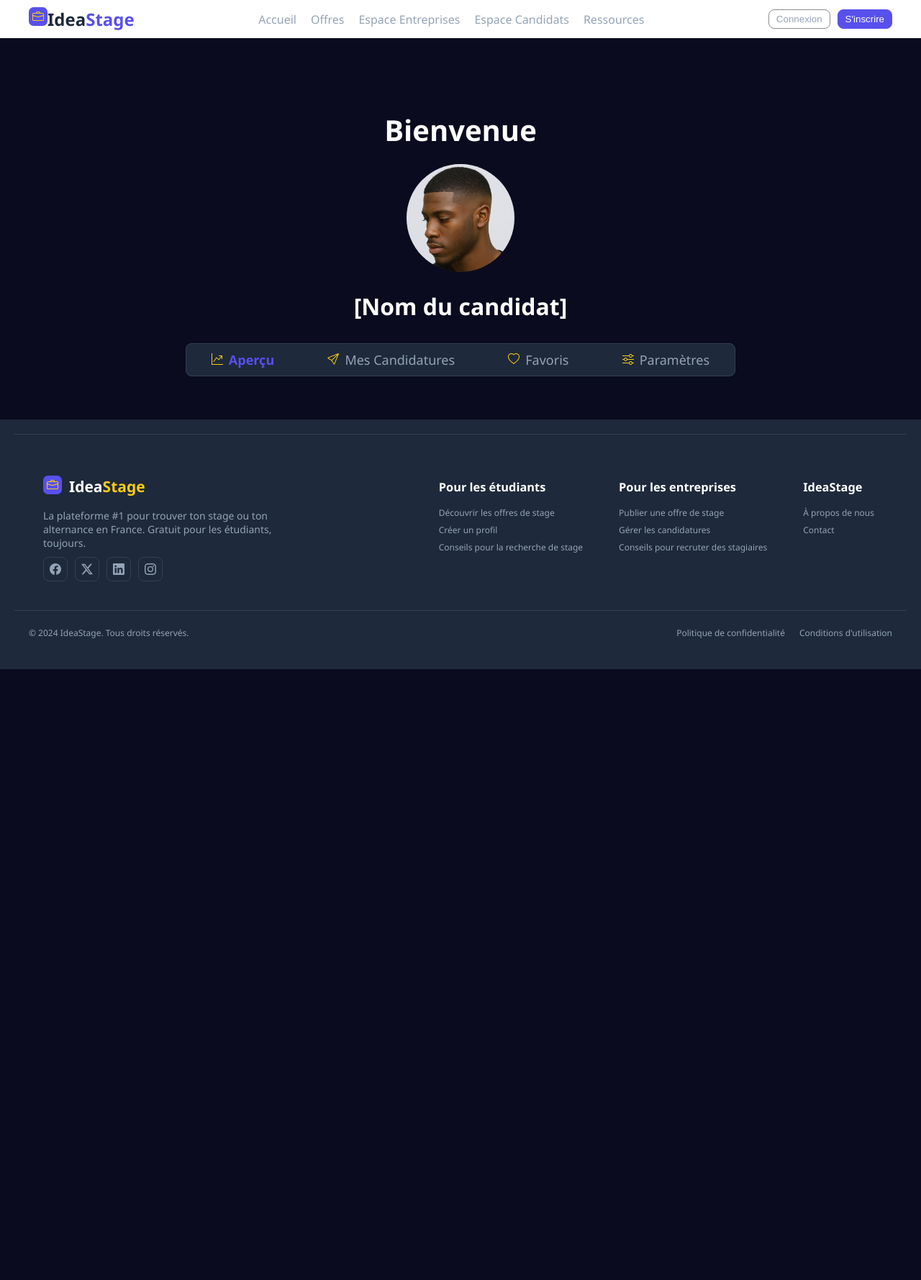
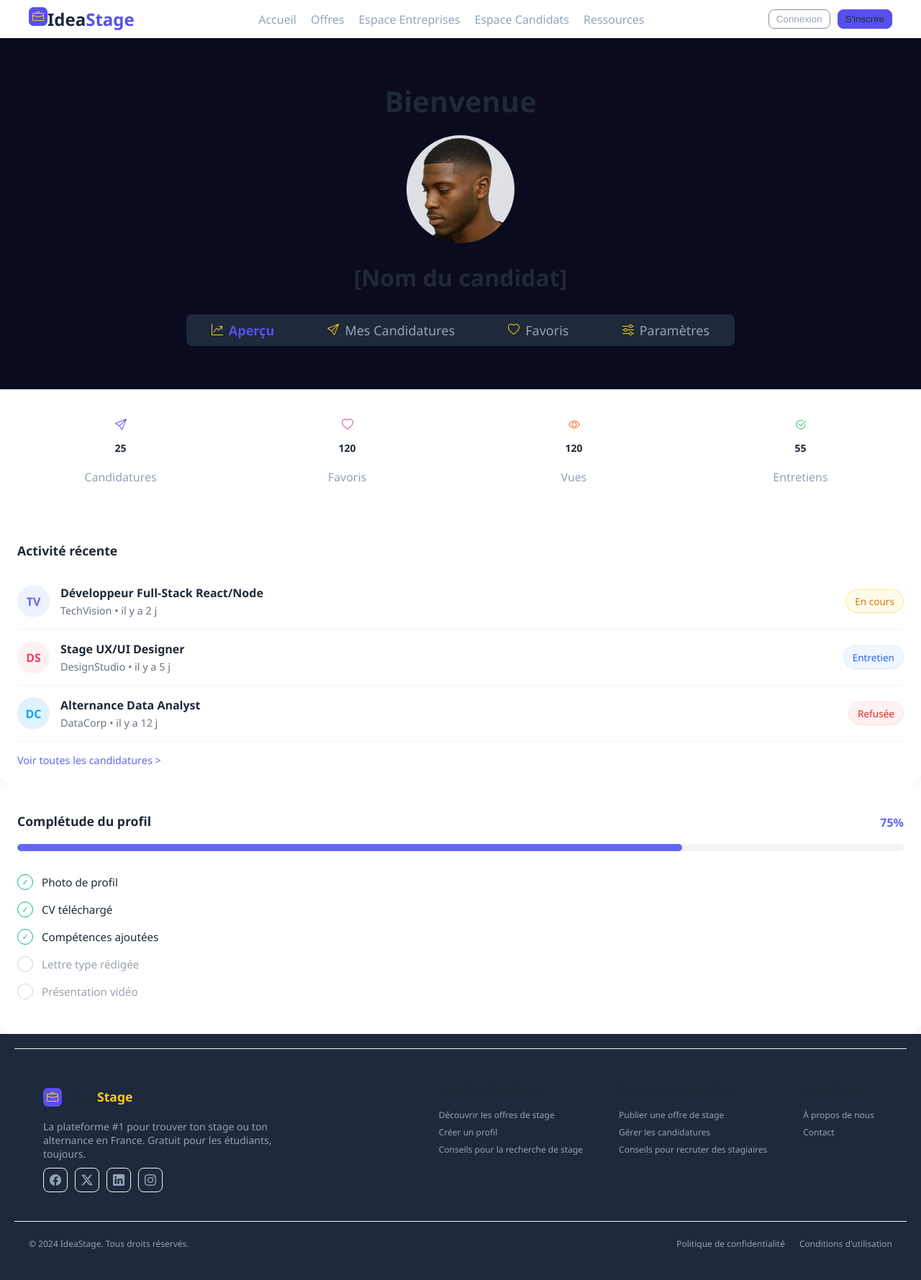
Before and after one commit to slowalie/Projet-WEB, a PHP site: page /espace-candidat.html in a window 1280 px wide. Shown: the whole page at 72% size. Before the commit the page ends 930 px from the top, so only its background shows below. Run offline with PHP 8.4, Linux system fonts and the light colour scheme.

Commit message:
apercu done

```diff
--- a/assets/candidat-style.css
+++ b/assets/candidat-style.css
@@ -11,6 +11,8 @@
     /* --- COULEURS DE MARQUE (ACCENTS) --- */
     --primary-violet: #5850ec; /* Le violet du bouton "S'inscrire" et du mot "stage" */
     --primary-yellow: #facc15; /* Le jaune moutarde du mot "alternance" */
+    --primary-blue: #3b82f6;   /* Bleu vif pour les éléments d'accentuation (ex: survol des liens) */
+    --primary-green: #22c55e;  /* Vert vif pour les éléments d'accentuation (ex: boutons) */
 
     /* --- TEXTE --- */
     --text-main: #ffffff;      /* Blanc pour les titres et textes principaux */
@@ -33,8 +35,17 @@
     --bg-dark: #0a0b1e;
     --purple: #6366f1;
     --yellow: #f59e0b;
+    --orange: #f97316;
+    --pink: #ec4899;
     --shadow--purple: rgba(99, 102, 241, 0.5);
     --shadow-yellow: rgba(245, 158, 11, 0.5);
+
+    --bg-color: #f8faff;
+    --card-bg: #ffffff;
+    --primary-purple: #6366f1;
+    --text-main: #1f2937;
+    --text-sub: #6b7280;
+    --border-color: #f3f4f6;
 
 }
 
@@ -169,6 +180,7 @@ main {
     font-family: 'Segoe UI', Tahoma, Geneva, Verdana, sans-serif;
 }
 
+/* --- STYLES POUR LE header --- */
 
 .head {
     background-color: var(--bg-dark);
@@ -193,7 +205,7 @@ main {
 .nav-candidat {
     display: flex;
     justify-content: center;
-    border: 1px solid var(--border-color);
+
     border-radius: var(--border-radius);
     padding: 10px 0;
     margin-top: 30px;
@@ -228,6 +240,159 @@ main {
     margin-right: 8px;
     color: var(--primary-yellow);
 }
+
+.apercu-grid {
+    display: grid;
+    grid-template-columns: repeat(auto-fit, minmax(250px, 1fr));
+    gap: 20px;
+    padding: 20px;
+}
+
+.apercu-card {
+    background-color: var(--bg-input);
+    border-radius: var(--border-radius);
+    padding: 20px;
+    color: var(--text-muted);
+    display: flex;
+    flex-direction: column;
+    align-items: center;
+    text-align: center;
+}
+
+.apercu-card h2 {
+    margin-top: 10px;
+    font-size: 14px;
+    color: var(--text-dark);
+}
+
+.apercu-card:hover {
+    box-shadow: 0 4px 8px var(--shadow--purple);
+    transition: 0.3s ease-in-out;
+}
+
+.logo-card svg {
+    background-color: var(--primary-violet);
+    border-radius: 25%;
+    color: var(--primary-violet);
+    padding: 5px;
+}
+
+.logo-card1 svg  {
+    color: var(--primary-violet);
+}
+
+.logo-card2 svg {
+    color: var(--pink);
+}
+
+.logo-card3 svg {
+    color: var(--orange);
+}
+
+.logo-card4 svg {
+    color: var(--primary-green);
+}
+
+/* --- STYLES POUR LE activite --- */
+
+.card {
+  background: var(--card-bg);
+  border-radius: 16px;
+  padding: 24px;
+  box-shadow: 0 4px 6px -1px rgba(0, 0, 0, 0.05);
+}
+
+h2 { font-size: 1.1rem; color: var(--text-main); margin-bottom: 20px; }
+h3 { font-size: 1rem; margin: 0; color: var(--text-main); }
+
+/* --- Liste d'activités --- */
+.activity-list { list-style: none; padding: 0; }
+
+.activity-item {
+  display: flex;
+  align-items: center;
+  padding: 16px 0;
+  border-bottom: 1px solid var(--border-color);
+}
+
+.icon-circle {
+  width: 45px;
+  height: 45px;
+  border-radius: 50%;
+  display: flex;
+  align-items: center;
+  justify-content: center;
+  font-weight: bold;
+  margin-right: 15px;
+}
+
+/* Couleurs des icônes */
+.tv { background: #eef2ff; color: #6366f1; }
+.ds { background: #fff1f2; color: #f43f5e; }
+.dc { background: #e0f2fe; color: #0ea5e9; }
+
+.activity-info { flex-grow: 1; }
+.activity-info p { margin: 4px 0 0; color: var(--text-sub); font-size: 0.9rem; }
+
+/* Badges */
+.badge {
+  padding: 6px 12px;
+  border-radius: 20px;
+  font-size: 0.85rem;
+}
+.yellow { background: #fffbeb; color: #d97706; border: 1px solid #fde68a; }
+.blue { background: #eff6ff; color: #2563eb; border: 1px solid #dbeafe; }
+.red { background: #fef2f2; color: #dc2626; border: 1px solid #fee2e2; }
+
+.view-all {
+  display: block; margin-top: 15px; color: var(--primary-purple);
+  text-decoration: none; font-size: 0.9rem; font-weight: 500;
+}
+
+/* --- Barre de progression --- */
+.space-between { display: flex; justify-content: space-between; align-items: center; }
+.percentage { color: var(--primary-purple); font-weight: bold; }
+
+.progress-bar-container {
+  background: #f3f4f6;
+  height: 10px;
+  border-radius: 5px;
+  margin-bottom: 24px;
+  overflow: hidden;
+}
+
+.progress-fill {
+  background: var(--primary-purple);
+  height: 100%;
+  border-radius: 5px;
+}
+
+/* Checklist */
+.checklist { list-style: none; padding: 0; }
+.checklist li {
+  padding: 8px 0;
+  font-size: 0.95rem;
+  display: flex;
+  align-items: center;
+}
+
+.checklist li::before {
+  content: '✓';
+  display: inline-flex;
+  align-items: center;
+  justify-content: center;
+  width: 20px;
+  height: 20px;
+  border-radius: 50%;
+  margin-right: 12px;
+  font-size: 0.7rem;
+}
+
+.checked { color: var(--text-main); }
+.checked::before { border: 1.5px solid #10b981; color: #10b981; }
+
+.unchecked { color: #9ca3af; }
+.unchecked::before { border: 1.5px solid #d1d5db; color: transparent; }
 
 /* --- STYLES POUR LE FOOTER --- */
 
@@ -470,7 +635,7 @@ footer .footer-content {
    RESPONSIVE - MOBILE (max 480px)
    ============================================= */
 
-@media (max-width: 480px) {
+@media (max-width: 425px) {
 
     .navbar {
         padding: 10px;
@@ -566,4 +731,11 @@ footer .footer-content {
         gap: 10px;
         text-align: center;
     }
+
+    .nav-candidat a{
+        flex-direction: column;
+        padding: 5px 10px;
+        margin-top: 10px;
+    }
+
 }
--- a/espace-candidat.html
+++ b/espace-candidat.html
@@ -64,27 +64,96 @@
             <div class=apercu-grid>
                 <div class="apercu-card">
                     <div class="logo-card1">
-
+                        <svg xmlns="http://www.w3.org/2000/svg" width="16" height="16" fill="currentColor" class="bi bi-send" viewBox="0 0 16 16">
+                            <path d="M15.854.146a.5.5 0 0 1 .11.54l-5.819 14.547a.75.75 0 0 1-1.329.124l-3.178-4.995L.643 7.184a.75.75 0 0 1 .124-1.33L15.314.037a.5.5 0 0 1 .54.11ZM6.636 10.07l2.761 4.338L14.13 2.576zm6.787-8.201L1.591 6.602l4.339 2.76z"/>
+                        </svg>
                     </div>
+                    <div class="apercu-stat"><h2>25</h2></div>
+                    <div class="stat-name">Candidatures</div>
                 </div>
                 <div class="apercu-card">
                     <div class="logo-card2">
-
+                        <svg xmlns="http://www.w3.org/2000/svg" width="16" height="16" fill="currentColor" class="bi bi-heart" viewBox="0 0 16 16">
+                            <path d="m8 2.748-.717-.737C5.6.281 2.514.878 1.4 3.053c-.523 1.023-.641 2.5.314 4.385.92 1.815 2.834 3.989 6.286 6.357 3.452-2.368 5.365-4.542 6.286-6.357.955-1.886.838-3.362.314-4.385C13.486.878 10.4.28 8.717 2.01zM8 15C-7.333 4.868 3.279-3.04 7.824 1.143q.09.083.176.171a3 3 0 0 1 .176-.17C12.72-3.042 23.333 4.867 8 15"/>
+                        </svg>
                     </div>
+                    <div class="apercu-stat"><h2>120</h2></div>
+                    <div class="stat-name">Favoris</div>
                 </div>
                 <div class="apercu-card">
                     <div class="logo-card3">
-
+                        <svg xmlns="http://www.w3.org/2000/svg" width="16" height="16" fill="currentColor" class="bi bi-eye" viewBox="0 0 16 16">
+                            <path d="M16 8s-3-5.5-8-5.5S0 8 0 8s3 5.5 8 5.5S16 8 16 8M1.173 8a13 13 0 0 1 1.66-2.043C4.12 4.668 5.88 3.5 8 3.5s3.879 1.168 5.168 2.457A13 13 0 0 1 14.828 8q-.086.13-.195.288c-.335.48-.83 1.12-1.465 1.755C11.879 11.332 10.119 12.5 8 12.5s-3.879-1.168-5.168-2.457A13 13 0 0 1 1.172 8z"/>
+                            <path d="M8 5.5a2.5 2.5 0 1 0 0 5 2.5 2.5 0 0 0 0-5M4.5 8a3.5 3.5 0 1 1 7 0 3.5 3.5 0 0 1-7 0"/>
+                        </svg>
                     </div>
+                    <div class="apercu-stat"><h2>120</h2></div>
+                    <div class="stat-name">Vues</div>
                 </div>
                 <div class="apercu-card">
                     <div class="logo-card4">
-
+                         <svg xmlns="http://www.w3.org/2000/svg" width="16" height="16" fill="currentColor" class="bi bi-check2-circle" viewBox="0 0 16 16">
+                            <path d="M2.5 8a5.5 5.5 0 0 1 8.25-4.764.5.5 0 0 0 .5-.866A6.5 6.5 0 1 0 14.5 8a.5.5 0 0 0-1 0 5.5 5.5 0 1 1-11 0"/>
+                            <path d="M15.354 3.354a.5.5 0 0 0-.708-.708L8 9.293 5.354 6.646a.5.5 0 1 0-.708.708l3 3a.5.5 0 0 0 .708 0z"/>
+                        </svg>
                     </div>
+                    <div class="apercu-stat"><h2>55</h2></div>
+                    <div class="stat-name">Entretiens</div>
                 </div>
 
             </div>
         </section>
+        <section class="card">
+    <div class="card-header">
+      <h2>Activité récente</h2>
+    </div>
+    <ul class="activity-list">
+      <li class="activity-item">
+        <div class="icon-circle tv">TV</div>
+        <div class="activity-info">
+          <h3>Développeur Full-Stack React/Node</h3>
+          <p>TechVision • il y a 2 j</p>
+        </div>
+        <span class="badge yellow">En cours</span>
+      </li>
+      <li class="activity-item">
+        <div class="icon-circle ds">DS</div>
+        <div class="activity-info">
+          <h3>Stage UX/UI Designer</h3>
+          <p>DesignStudio • il y a 5 j</p>
+        </div>
+        <span class="badge blue">Entretien</span>
+      </li>
+      <li class="activity-item">
+        <div class="icon-circle dc">DC</div>
+        <div class="activity-info">
+          <h3>Alternance Data Analyst</h3>
+          <p>DataCorp • il y a 12 j</p>
+        </div>
+        <span class="badge red">Refusée</span>
+      </li>
+    </ul>
+    <a href="#" class="view-all">Voir toutes les candidatures ></a>
+  </section>
+
+  <section class="card">
+    <div class="card-header space-between">
+      <h2>Complétude du profil</h2>
+      <span class="percentage">75%</span>
+    </div>
+
+    <div class="progress-bar-container">
+      <div class="progress-fill" style="width: 75%;"></div>
+    </div>
+
+    <ul class="checklist">
+      <li class="checked">Photo de profil</li>
+      <li class="checked">CV téléchargé</li>
+      <li class="checked">Compétences ajoutées</li>
+      <li class="unchecked">Lettre type rédigée</li>
+      <li class="unchecked">Présentation vidéo</li>
+    </ul>
+  </section
     </main>
 
     <footer>
```
